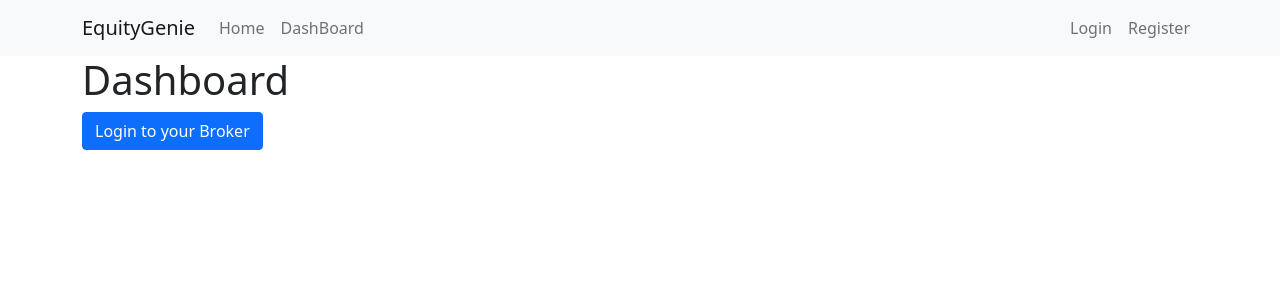
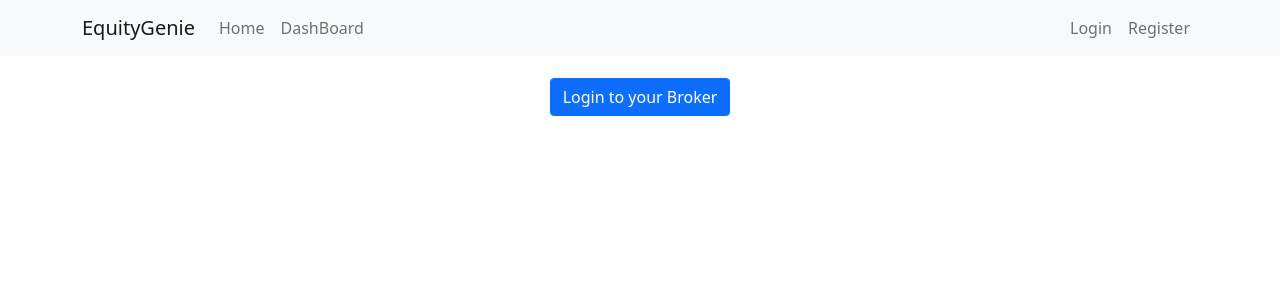
Before and after one commit to lakmil/EquityGenie, a React (Create React App) app: page /dashboard in a window 1280 px wide. Shown: the top 300 px of the page. Built offline with nearby package versions, Linux system fonts and the light colour scheme; no server answers.

Commit message:
tructure changes

```diff
--- a/src/App.css
+++ b/src/App.css
@@ -37,27 +37,10 @@
   }
 }
 
-/* my code */
-/* .equity-ginie-login, .equity-ginie-register {
-  box-sizing: border-box ;
+.zerodha-login-button {
+  text-align: center;
+  margin: 2%;
 }
-
-.login-form, .registration-form {
-  margin: 0;
-  position: absolute;
-  top: 50%;
-  left: 50%;
-  -ms-transform: translate(-50%, -50%);
-  transform: translate(-50%, -50%);
-  box-shadow: 0 0 0 1px rgba(0, 0, 0, 0.1);
-  padding: 4%;
-  width: 30%;
-}
-
-
-
-
- */
 
 .card-block {
   padding: 2%;
--- a/src/Components/Navbar/NavigationBar.js
+++ b/src/Components/Navbar/NavigationBar.js
@@ -47,7 +47,7 @@ const NavigationBar = () => {
                     <Navbar.Toggle aria-controls="basic-navbar-nav" />
                     <Navbar.Collapse id="basic-navbar-nav">
                     <Nav className="me-auto">
-                        <Nav.Link href="#home">Home</Nav.Link>
+                        <Nav.Link href="/">Home</Nav.Link>
                         <Nav.Link href="/dashboard">DashBoard</Nav.Link>
 
                     </Nav>
--- a/src/Pages/DashBoard/DashBoard.js
+++ b/src/Pages/DashBoard/DashBoard.js
@@ -31,8 +31,9 @@ const DashBoard = () => {
 
     return(
         <div className="equity-genie-dashboard container ">
-            <h1>Dashboard</h1>
-            <button className="btn btn-primary" onClick={handleButton} type="button">Login to your Broker</button>
+            <div className='zerodha-login-button'>
+                <button className="btn btn-primary" onClick={handleButton} type="button">Login to your Broker</button>
+            </div>
         </div>
     );
 }
```
